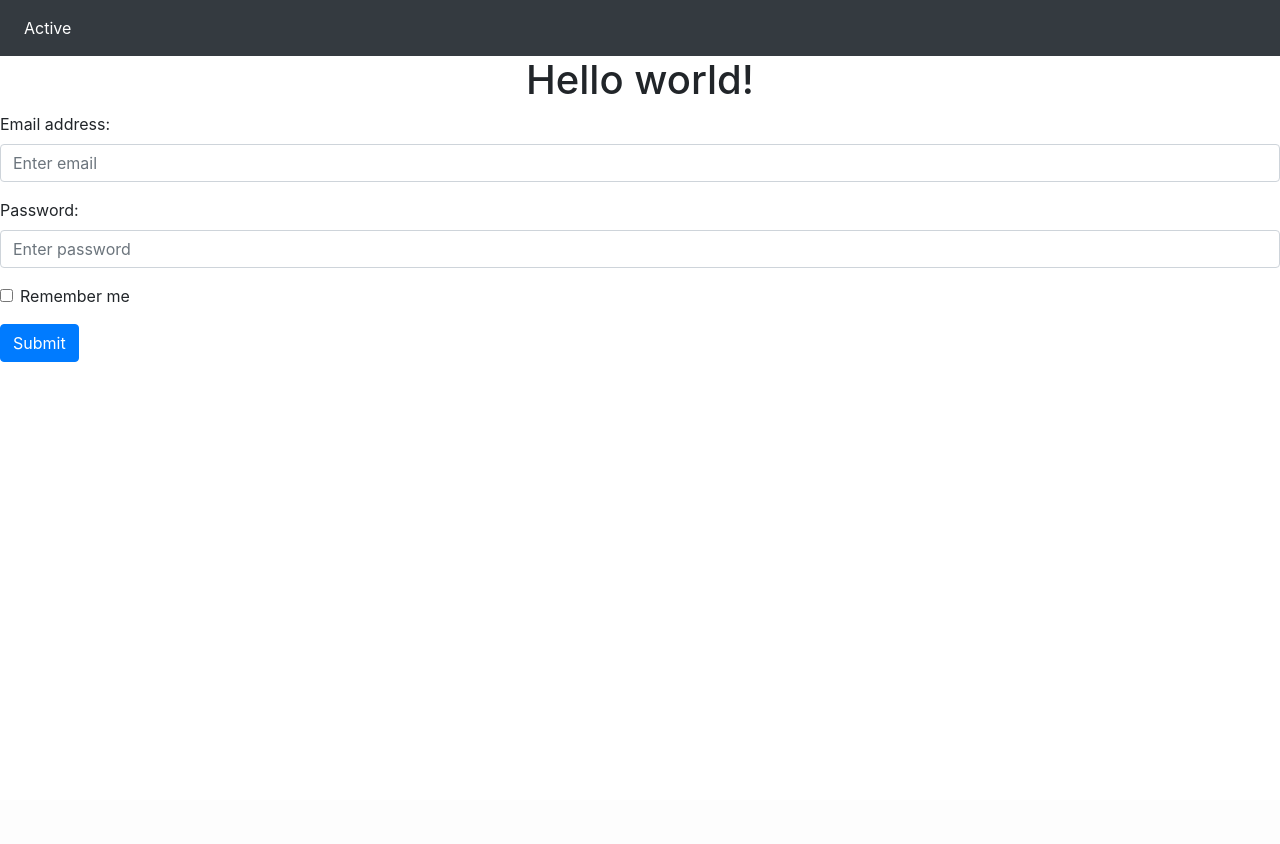
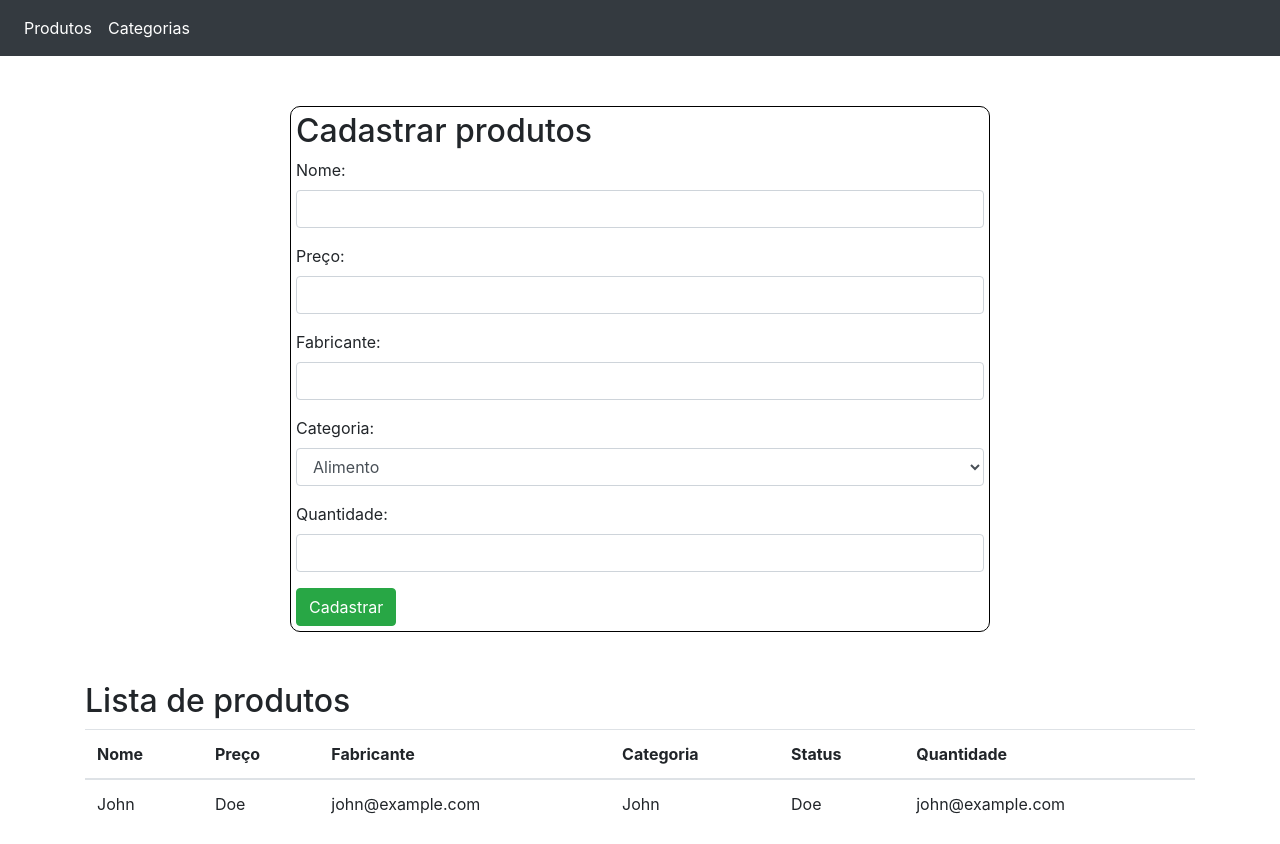
Before and after one commit to Pedrocardo005/crud_loja_django, a Django app: page / in a window 1280 px wide. Before the commit the page ends 362 px from the top, so only its background shows below. Run offline with Django 3.2, Linux system fonts and the light colour scheme; some libraries are stand-ins or nearby versions.

Commit message:
Adicionado adicionar e listar produtos

```diff
--- a/loja/static/loja/style.css
+++ b/loja/static/loja/style.css
@@ -1,3 +1,7 @@
-.formulario {
-    text-align: center;
+.form-produtos {
+    width: 700px;
+    margin: 50px auto;
+    padding: 5px;
+    border: 1px solid black;
+    border-radius: 10px;
 }
--- a/loja/templates/loja/formulario.html
+++ /dev/null
@@ -1,16 +0,0 @@
-<form action="">
-    <div class="form-group">
-      <label for="email">Email address:</label>
-      <input type="email" class="form-control" placeholder="Enter email" id="email">
-    </div>
-    <div class="form-group">
-      <label for="pwd">Password:</label>
-      <input type="password" class="form-control" placeholder="Enter password" id="pwd">
-    </div>
-    <div class="form-group form-check">
-      <label class="form-check-label">
-        <input class="form-check-input" type="checkbox"> Remember me
-      </label>
-    </div>
-    <button type="submit" class="btn btn-primary">Submit</button>
-  </form>
--- /dev/null
+++ b/loja/templates/loja/formularioProdutos.html
@@ -0,0 +1,40 @@
+<div class="form-produtos">
+
+  <h2>Cadastrar produtos</h2>
+
+  <form action="">
+
+    <div class="form-group">
+      <label for="nome">Nome:</label>
+      <input type="text" class="form-control" id="nome">
+    </div>
+
+    <div class="form-group">
+      <label for="preco">Preço:</label>
+      <input type="number" class="form-control" id="preco">
+    </div>
+
+    <div class="form-group">
+      <label for="fabricante">Fabricante:</label>
+      <input type="text" class="form-control" id="fabricante">
+    </div>
+
+    <div class="form-group">
+      <label for="sel1">Categoria:</label>
+      <select class="form-control" id="sel1">
+        <option value="alimento">Alimento</option>
+        <option value="limpeza">limpeza</option>
+        <option value="higiene">higiene</option>
+      </select>
+    </div>
+
+    <div class="form-group">
+      <label for="quantidade">Quantidade:</label>
+      <input type="number" class="form-control" id="quantidade">
+    </div>
+
+    <button type="submit" class="btn btn-success">Cadastrar</button>
+
+  </form>
+
+</div>
--- a/loja/templates/loja/index.html
+++ b/loja/templates/loja/index.html
@@ -16,16 +16,18 @@
     <nav class="navbar navbar-expand-sm bg-dark navbar-dark">
         <ul class="navbar-nav">
           <li class="nav-item active">
-            <a class="nav-link" href="#">Active</a>
+            <a class="nav-link" href="#">Produtos</a>
+          </li>
+          <li class="nav-item active">
+            <a class="nav-link" href="#">Categorias</a>
           </li>
         </ul>
     </nav>
 
     <main>
-        <div class="formulario">
-            <h1>Hello world!</h1>
-        </div>
-        {% include 'loja/formulario.html' %}
+        {% include 'loja/formularioProdutos.html' %}
+
+        {% include 'loja/listagemProdutos.html' %}
     </main>
 
     <!-- jQuery library -->
--- /dev/null
+++ b/loja/templates/loja/listagemProdutos.html
@@ -0,0 +1,25 @@
+<div class="container">
+    <h2>Lista de produtos</h2>
+    <table class="table">
+      <thead>
+        <tr>
+          <th>Nome</th>
+          <th>Preço</th>
+          <th>Fabricante</th>
+          <th>Categoria</th>
+          <th>Status</th>
+          <th>Quantidade</th>
+        </tr>
+      </thead>
+      <tbody>
+        <tr>
+          <td>John</td>
+          <td>Doe</td>
+          <td>john@example.com</td>
+          <td>John</td>
+          <td>Doe</td>
+          <td>john@example.com</td>
+        </tr>
+      </tbody>
+    </table>
+  </div>
```
Also changed, not shown: loja/templates/loja/formularioCategorias.html (added).
